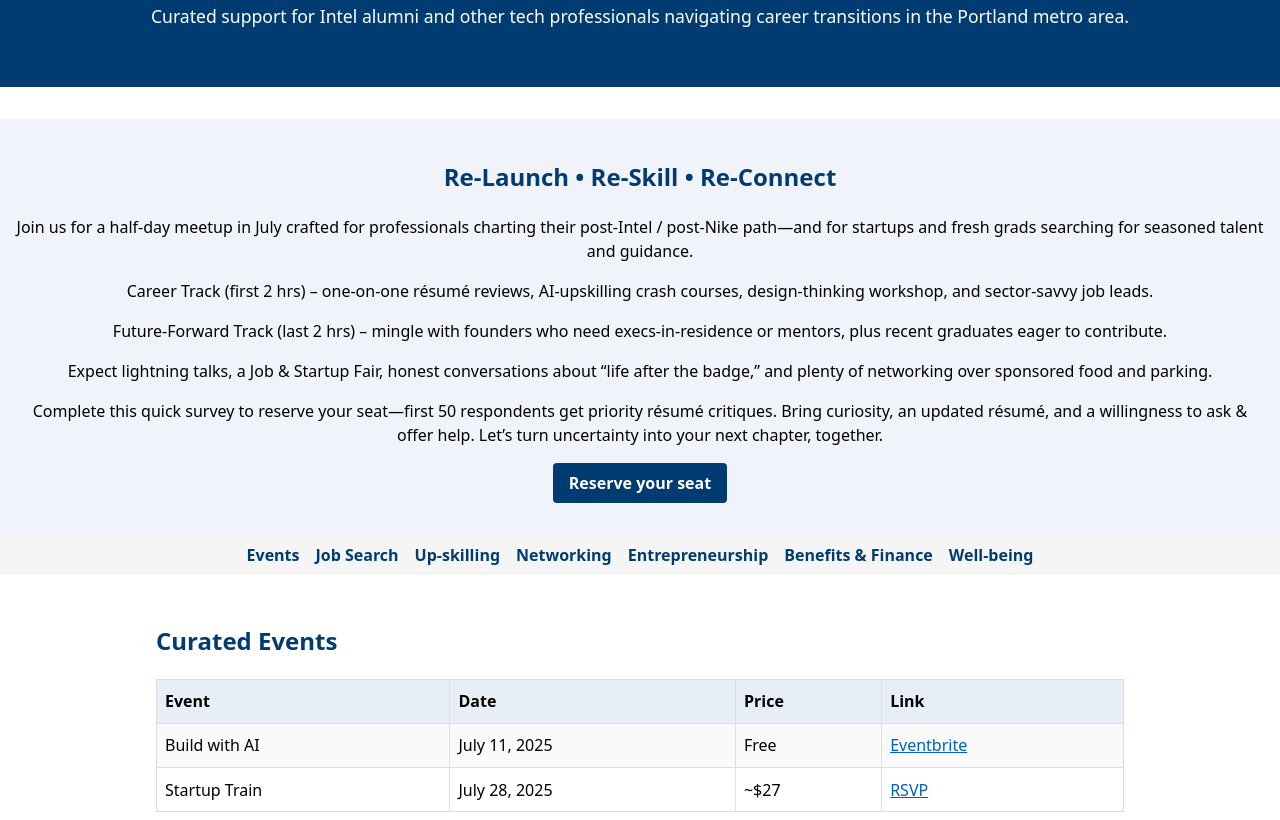
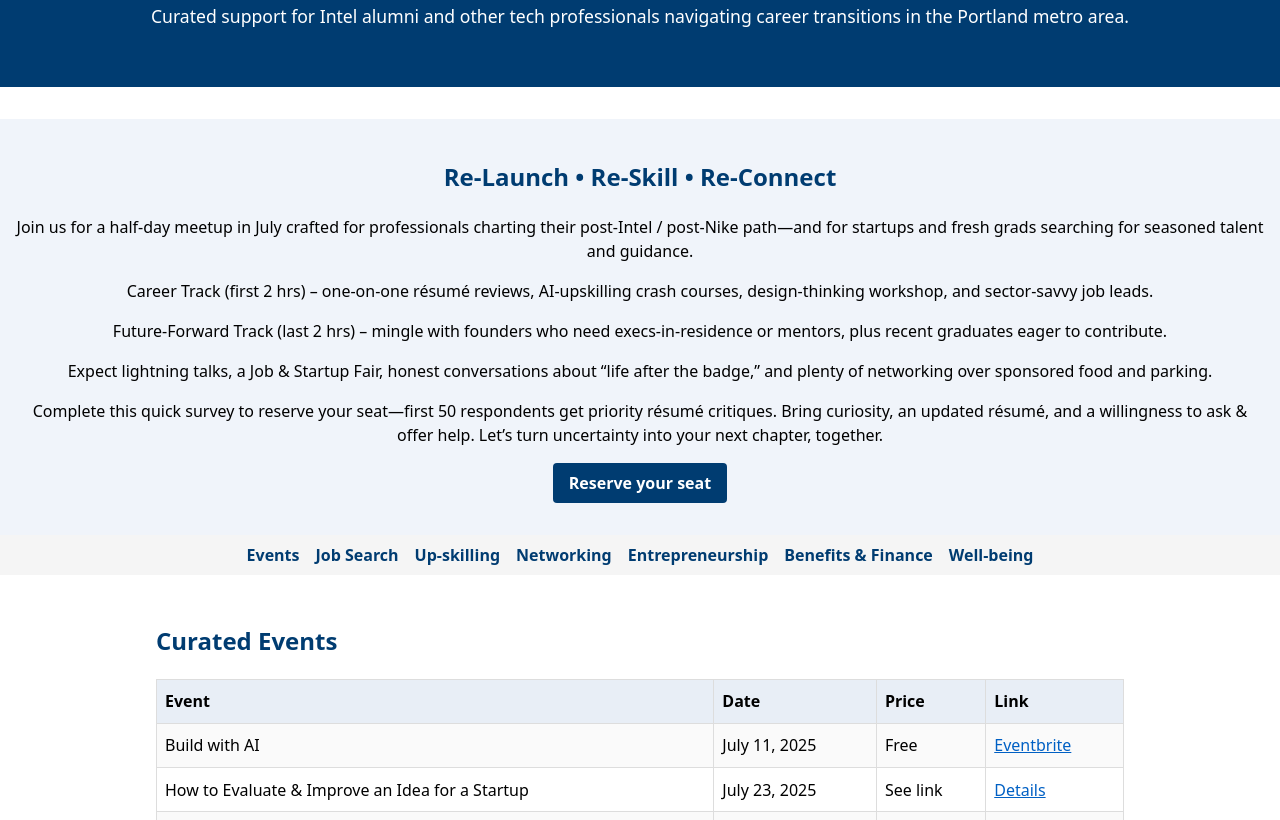
Before and after one commit to suresh-srinivas/portland-tech-resources, a plain HTML site: page index.html in a window 1280 px wide. Shown: the part 128-948 px from the top of the page. Drawn offline with Linux system fonts and the light colour scheme.

Commit message:
Add date and reorder startup idea workshop

```diff
--- a/index.html
+++ b/index.html
@@ -41,6 +41,7 @@
 <table class="resource-table">
 <tr><th>Event</th><th>Date</th><th>Price</th><th>Link</th></tr>
 <tr><td>Build with AI</td><td>July 11, 2025</td><td>Free</td><td><a href="https://www.eventbrite.com/e/lets-build-with-ai-tickets-1458815880569?aff=erelexpmlt" target="_blank">Eventbrite</a></td></tr>
+<tr><td>How to Evaluate &amp; Improve an Idea for a Startup</td><td>July 23, 2025</td><td>See link</td><td><a href="https://lu.ma/yg56sl7w" target="_blank">Details</a></td></tr>
 <tr><td>Startup Train</td><td>July 28, 2025</td><td>~$27</td><td><a href="https://lu.ma/wriqrbgh" target="_blank">RSVP</a></td></tr>
 </table>
 </section>
```
